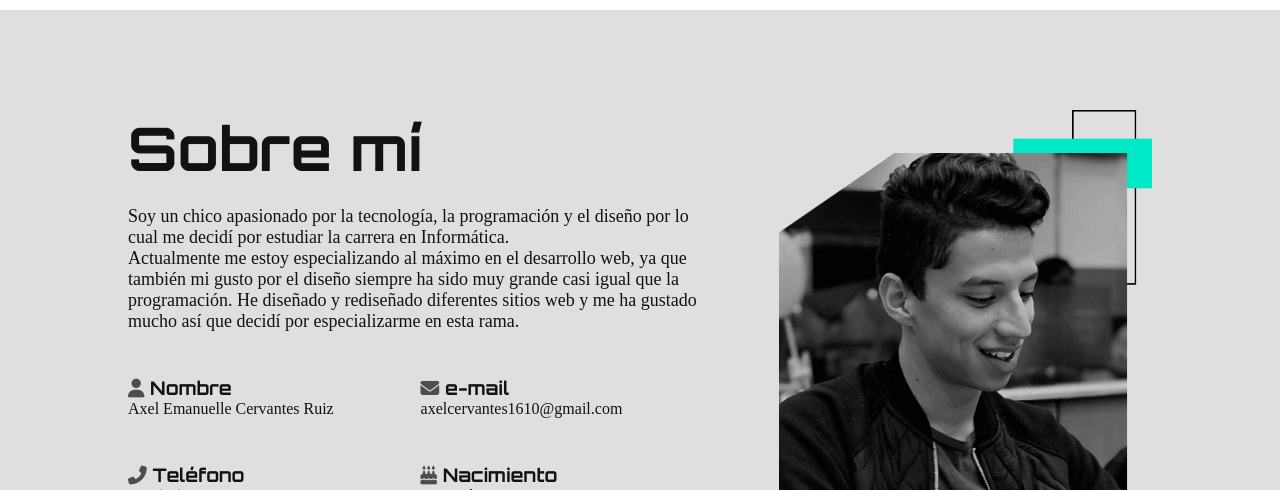
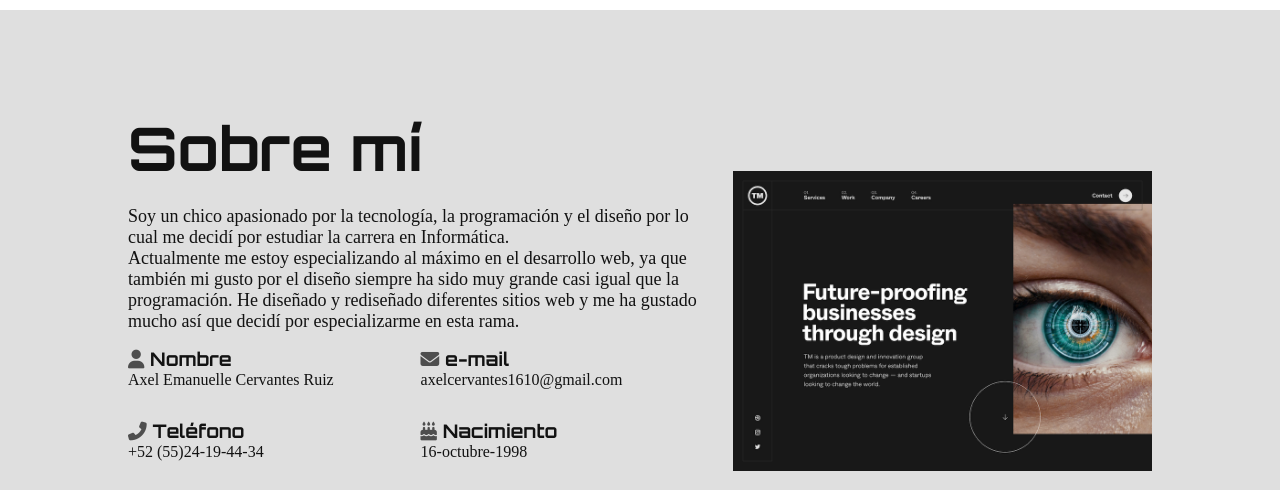
Before and after one commit to axelCerv/AXEL-CERV-WEBPAGE, a plain HTML site: page index.html in a window 1280 px wide. Shown: the part 790-1280 px from the top of the page. Drawn offline with nearby package versions, Linux system fonts and the light colour scheme; a web font is replaced by a local one.

Commit message:
Update index.html

```diff
--- a/index.html
+++ b/index.html
@@ -109,7 +109,7 @@
 
 
             <div class="about-imagen">
-                <img src="/img/me-hex.png" alt="axel-img.png" class="img-about">
+                <img src="/img/prueba-card.png" alt="axel-img.png" class="img-about">
             </div>
 
         </div>
```
